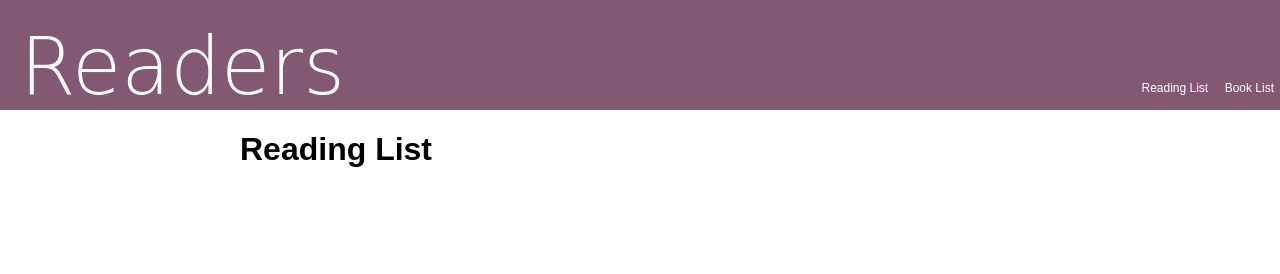
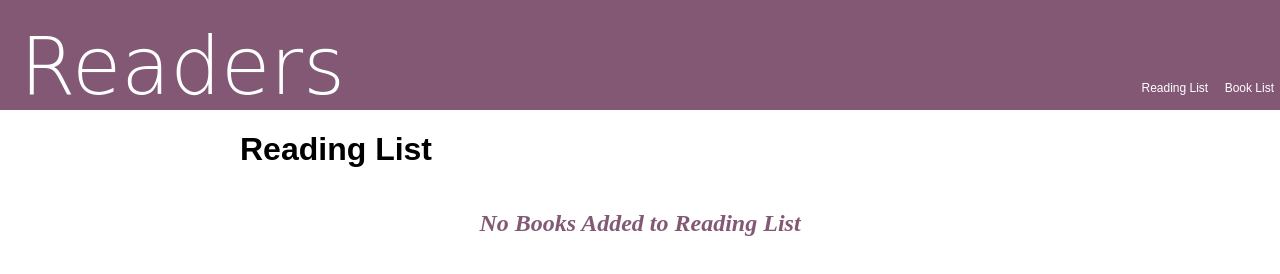
Before and after one commit to ayshahussain141/Readers, a website: page index.html in a window 1280 px wide. Drawn offline with Linux system fonts and the light colour scheme; no server answers; a web font is replaced by a local one.

Commit message:
updated text-branch

```diff
--- a/css/styles.css
+++ b/css/styles.css
@@ -180,3 +180,8 @@ form {
   position: relative;
   top: 200px;
 }
+
+.message {
+  text-align: center;
+  color: rgb(99 47 83 / 80%);
+}
--- a/index.html
+++ b/index.html
@@ -57,6 +57,7 @@
         </div>
         <ul class="readinglist-ul">
         </ul>
+        <h2 class="message"><em>No Books Added to Reading List</em></h2>
       </div>
     </div>
 
--- a/js/main.js
+++ b/js/main.js
@@ -68,11 +68,12 @@ function list(book) {
   $div.appendChild($addButton);
   return list;
 }
-
+var $message = document.querySelector('.message');
 $ul.addEventListener('click', function (event) {
   if (event.target.tagName !== 'BUTTON') {
     return;
   }
+  $message.className = 'hidden';
   var listKey = event.target.closest('li').getAttribute('event-Id');
   for (var i = 0; i < bookList.books.length; i++) {
     if (bookList.books[i].key === listKey) {
```
